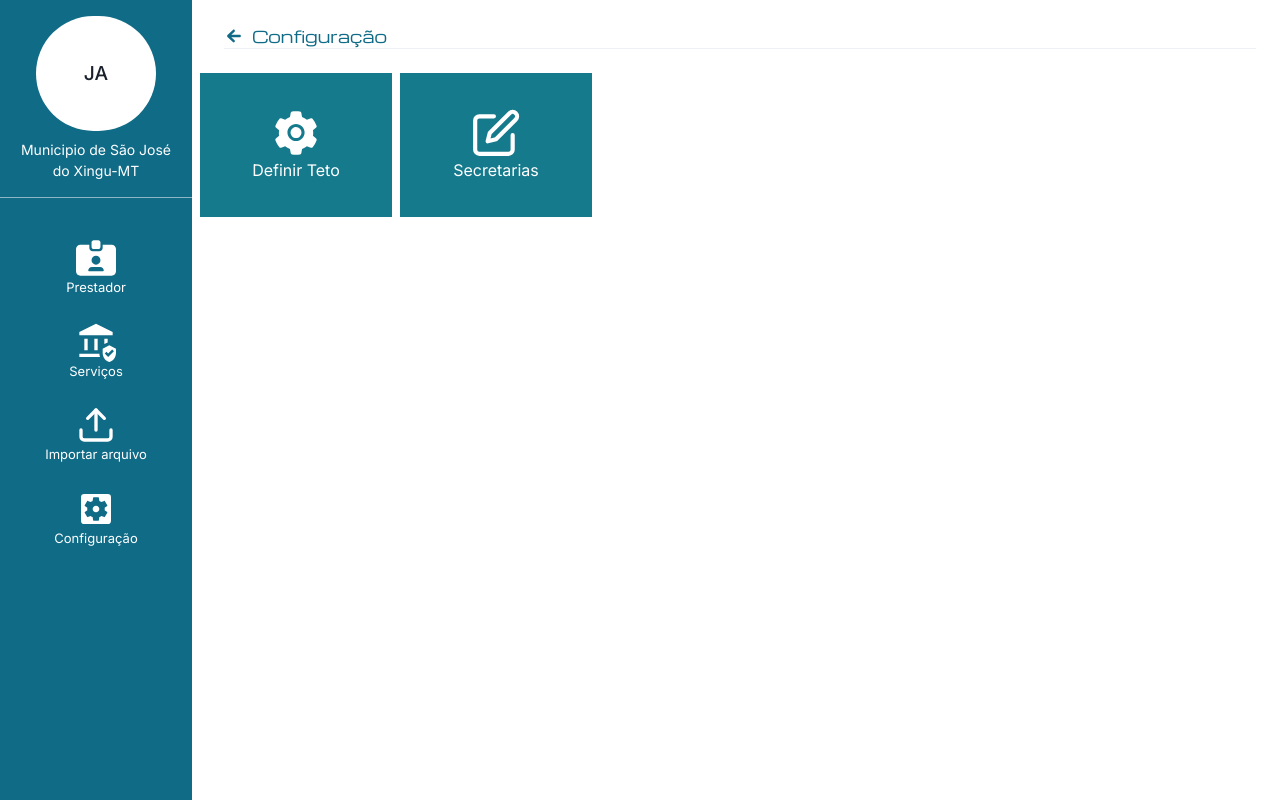
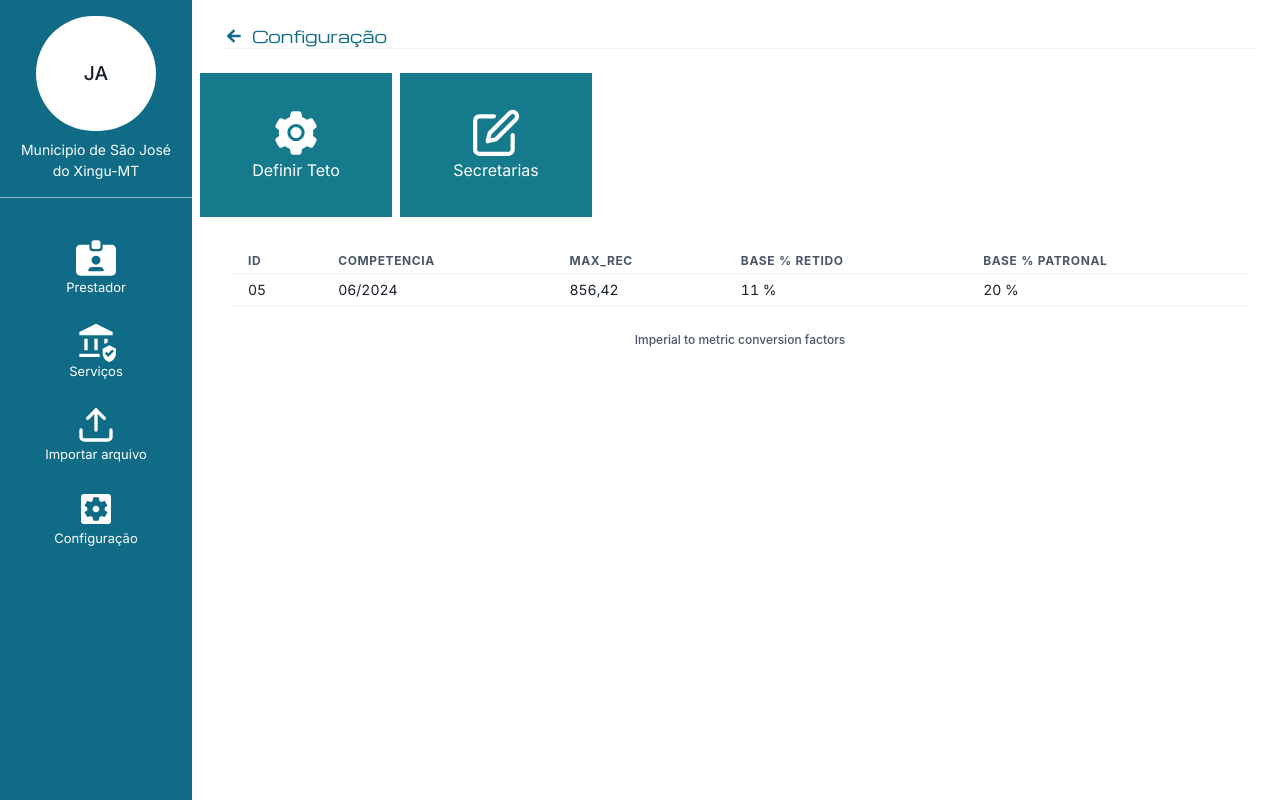
Before and after one commit to andrezitojava2017/prestador-web, a Next.js app: page /configuracao in a window 1280 px wide. Built offline with nearby package versions, Linux system fonts and the light colour scheme; what @supabase/auth-helpers-nextjs would draw is missing.

Commit message:
:sparkles: feat: implementação de componente tabela que ira exibir os dados da competencia que fora selecionado na home

```diff
--- a/src/app/configuracao/page.tsx
+++ b/src/app/configuracao/page.tsx
@@ -2,7 +2,8 @@ import CadastroSecretariaDrawer from "@/componentes/drawers/CadastroSecretariasD
 import ConfiguracaoIncluirTeto from "@/componentes/drawers/ConfiguracaoIncluirTeto";
 import Head from "@/componentes/head/head";
 import BarraNavegacao from "@/componentes/navbar";
-import { Flex, HStack } from "@chakra-ui/react";
+import TabelaCompetencia from "@/componentes/tabela/tabelaCompetencia";
+import { Flex, HStack, Stack } from "@chakra-ui/react";
 
 const Configuracao = () => {
   return (
@@ -11,11 +12,13 @@ const Configuracao = () => {
       <Flex flexDirection={"column"} height={"100vh"} width={"100vw"}>
         <Head text="Configuração" buttonReturn={true} />
         <HStack>
-
           <ConfiguracaoIncluirTeto />
           <CadastroSecretariaDrawer />
+        </HStack>
 
-        </HStack>
+        <Stack padding={8}>
+          <TabelaCompetencia />
+        </Stack>
       </Flex>
     </HStack>
   );
--- /dev/null
+++ b/src/componentes/tabela/tabelaCompetencia.tsx
@@ -0,0 +1,45 @@
+import {
+  Table,
+  Thead,
+  Tbody,
+  Tr,
+  Th,
+  Td,
+  TableCaption,
+  TableContainer,
+} from "@chakra-ui/react";
+
+const TabelaCompetencia = () => {
+  return (
+    <>
+      <TableContainer>
+        <Table variant="simple" size={'sm'}>
+          <TableCaption>Imperial to metric conversion factors</TableCaption>
+          <Thead>
+            <Tr>
+              <Th>ID</Th>
+              <Th>COMPETENCIA</Th>
+              <Th>MAX_REC</Th>
+              <Th>BASE % RETIDO</Th>
+              <Th>BASE % PATRONAL</Th>
+            </Tr>
+          </Thead>
+          <Tbody>
+            <Tr>
+              <Td>05</Td>
+              <Td>06/2024</Td>
+              <Td>856,42</Td>
+              <Td >11 %</Td>
+              <Td >20 %</Td>
+
+            </Tr>
+
+          </Tbody>
+
+        </Table>
+      </TableContainer>
+    </>
+  );
+};
+
+export default TabelaCompetencia;
```
